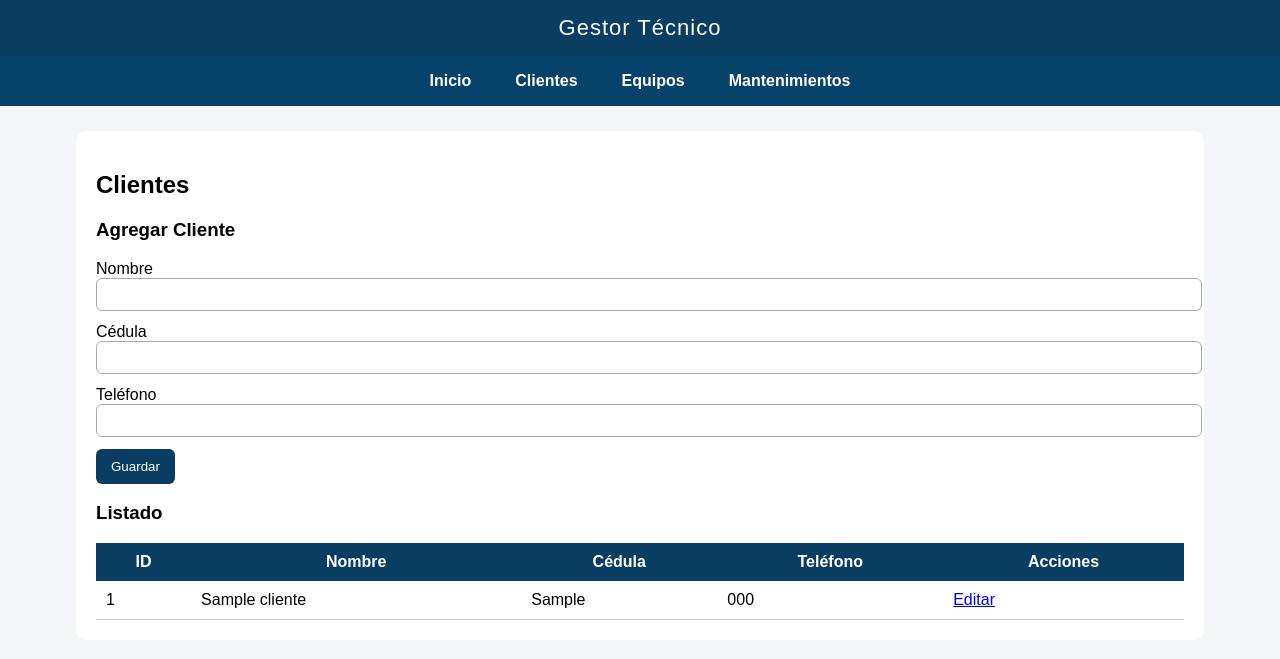
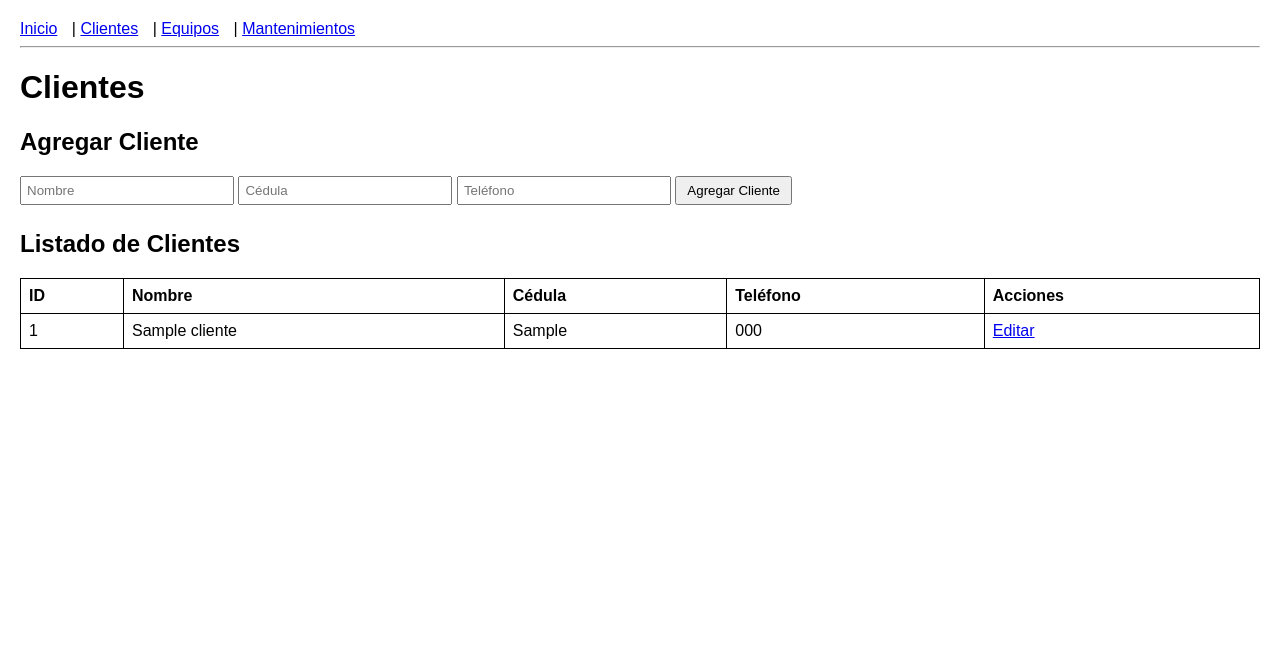
Before and after one commit to Kikin19/Gestor-tecnico, a Flask app: page /clientes in a window 1280 px wide. Shown: the top 659 px of the page. Run offline with Flask 3, Linux system fonts and the light colour scheme; tables that the repository leaves empty hold one stand-in row (values such as "Sample post").

Commit message:
actualizacion

```diff
--- a/templates/base.html
+++ b/templates/base.html
@@ -2,27 +2,26 @@
 <html lang="es">
 <head>
     <meta charset="UTF-8">
-    <title>{{ title if title else "Gestor Técnico" }}</title>
-    <link rel="stylesheet" href="/static/styles.css">
-    <link rel="stylesheet"
-          href="https://cdn.jsdelivr.net/npm/bootstrap@5.3.0/dist/css/bootstrap.min.css">
+    <title>{% block title %}Mi App{% endblock %}</title>
+    <style>
+        body { font-family: Arial, sans-serif; margin: 20px; }
+        nav a { margin-right: 10px; }
+        table { border-collapse: collapse; width: 100%; margin-top: 10px; }
+        table, th, td { border: 1px solid #000; }
+        th, td { padding: 8px; text-align: left; }
+        form { margin-top: 10px; }
+        input, select { margin-bottom: 5px; padding: 5px; width: 200px; }
+        button { padding: 5px 10px; }
+    </style>
 </head>
-
-<body class="bg-light">
-
-<nav class="navbar navbar-dark bg-dark px-4 mb-4">
-    <a class="navbar-brand" href="/">Gestor Técnico</a>
-    <div>
-        <a href="/clientes" class="btn btn-outline-light mx-1">Clientes</a>
-        <a href="/equipos" class="btn btn-outline-light mx-1">Equipos</a>
-        <a href="/mantenimientos" class="btn btn-outline-light mx-1">Mantenimientos</a>
-    </div>
-</nav>
-
-<div class="container fade-in">
+<body>
+    <nav>
+        <a href="{{ url_for('index') }}">Inicio</a> |
+        <a href="{{ url_for('listar_clientes') }}">Clientes</a> |
+        <a href="{{ url_for('listar_equipos') }}">Equipos</a> |
+        <a href="{{ url_for('listar_mantenimientos') }}">Mantenimientos</a>
+    </nav>
+    <hr>
     {% block content %}{% endblock %}
-</div>
-
-
 </body>
 </html>
--- a/templates/clientes.html
+++ b/templates/clientes.html
@@ -1,23 +1,19 @@
-{% extends "layout.html" %}
+{% extends "base.html" %}
+
+{% block title %}Clientes{% endblock %}
 
 {% block content %}
-<h2>Clientes</h2>
+<h1>Clientes</h1>
 
-<h3>Agregar Cliente</h3>
-<form action="/clientes/add" method="POST">
-    <label>Nombre</label>
-    <input type="text" name="nombre" required>
-
-    <label>Cédula</label>
-    <input type="text" name="cedula" required>
-
-    <label>Teléfono</label>
-    <input type="text" name="telefono" required>
-
-    <button type="submit">Guardar</button>
+<h2>Agregar Cliente</h2>
+<form action="{{ url_for('agregar_cliente') }}" method="POST">
+    <input type="text" name="nombre" placeholder="Nombre" required>
+    <input type="text" name="cedula" placeholder="Cédula">
+    <input type="text" name="telefono" placeholder="Teléfono" required>
+    <button type="submit">Agregar Cliente</button>
 </form>
 
-<h3>Listado</h3>
+<h2>Listado de Clientes</h2>
 <table>
     <tr>
         <th>ID</th>
@@ -26,18 +22,16 @@
         <th>Teléfono</th>
         <th>Acciones</th>
     </tr>
-
-    {% for c in clientes %}
+    {% for cliente in clientes %}
     <tr>
-        <td>{{ c.id }}</td>
-        <td>{{ c.nombre }}</td>
-        <td>{{ c.cedula }}</td>
-        <td>{{ c.telefono }}</td>
+        <td>{{ cliente.id }}</td>
+        <td>{{ cliente.nombre }}</td>
+        <td>{{ cliente.cedula }}</td>
+        <td>{{ cliente.telefono }}</td>
         <td>
-            <a href="/clientes/editar/{{ c.id }}">Editar</a>
+            <a href="{{ url_for('editar_cliente', id=cliente.id) }}">Editar</a>
         </td>
     </tr>
     {% endfor %}
 </table>
-
 {% endblock %}
```
Also changed, not shown: templates/editar_cliente.html (+6 -9 lines), templates/editar_equipo.html (+6 -9 lines), templates/editar_mantenimiento.html (+6 -9 lines), templates/equipos.html (+7 -10 lines), templates/mantenimientos.html (+7 -10 lines).
